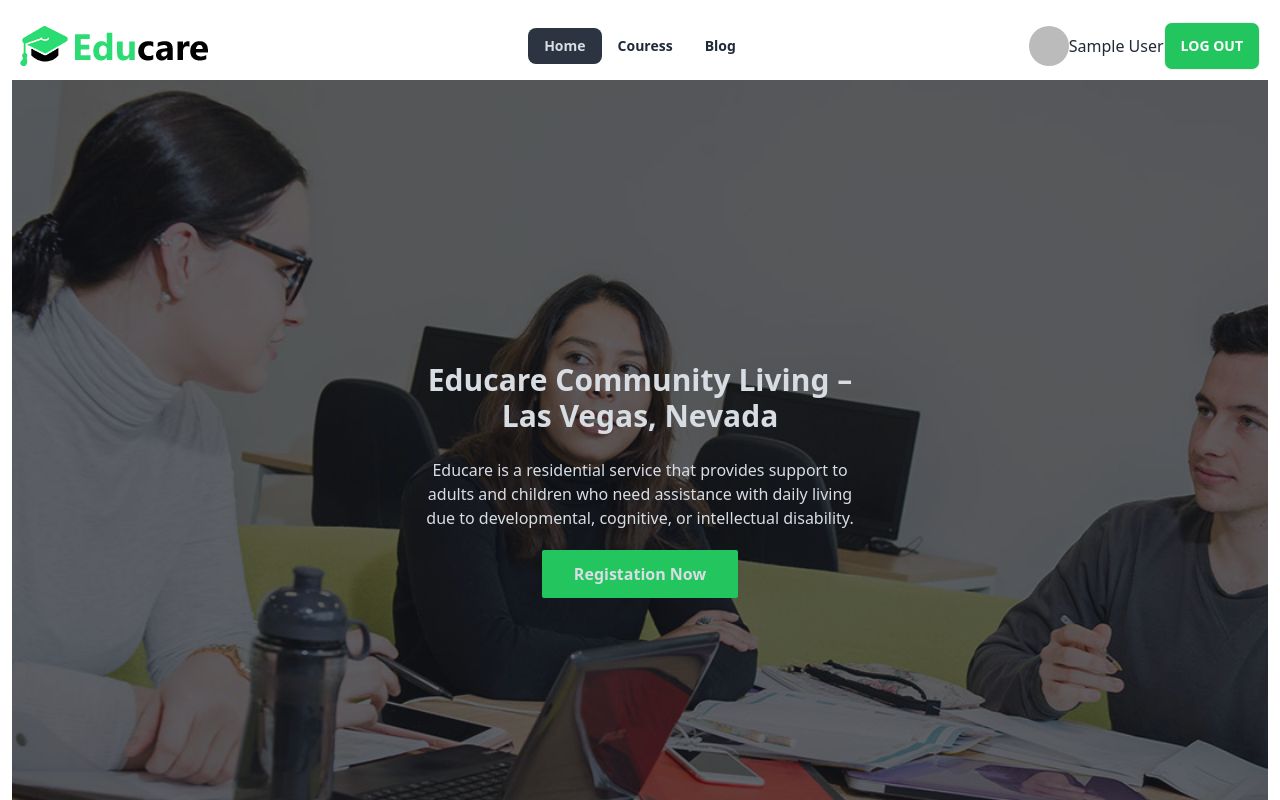
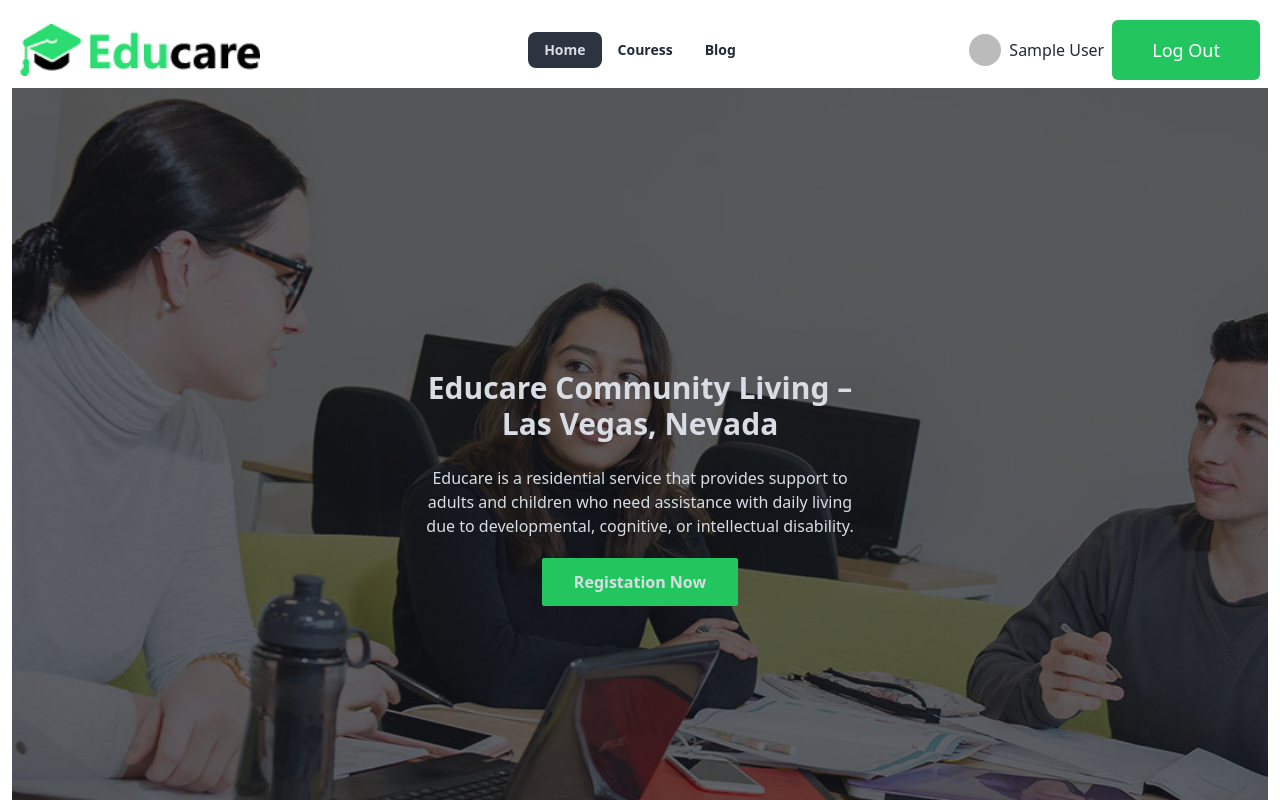
Before and after one commit to Mahmudaamimi/event-management, a React (Vite) app: page / in a window 1280 px wide. Shown: the top 800 px of the page. Built offline with nearby package versions, Linux system fonts and the light colour scheme; no server answers; sample sign-in values are in the browser's storage.

Commit message:
navbar update

```diff
--- a/src/Components/Navbar.jsx
+++ b/src/Components/Navbar.jsx
@@ -26,7 +26,7 @@ const Navbar = () => {
             {link}
           </ul>
         </div>
-        <img src={logo} alt="" />
+        <img className='w-20 md:w-60 ' src={logo} alt="" />
       </div>
       <div className="navbar-center hidden lg:flex">
         <ul className="menu menu-horizontal px-1">
@@ -36,15 +36,15 @@ const Navbar = () => {
       <div className="navbar-end">
         {
           user?.email ?
-          <div className='flex items-center'>
-            <img className='rounded-full w-10' src={user.photoURL} alt="" />
+          <div className='flex items-center gap-2'>
+            <img className='rounded-full w-8' src={user.photoURL} alt="" />
             <span>{user.displayName}</span>
-            <button onClick={handleLogOut} className="btn  bg-green-500 text-white ">Log Out</button>
+            <button onClick={handleLogOut} className=" md:px-10 md:py-4 text-sm md:text-lg rounded-md bg-green-500 text-white ">Log Out</button>
           </div>
 
             :
             <Link to='/login'>
-              <button className="btn  bg-green-500 text-white">Login</button>
+              <button className="md:px-10 md:py-4 rounded-md text-sm md:text-lg bg-green-500 text-white">Login</button>
             </Link>
 
         }
```
